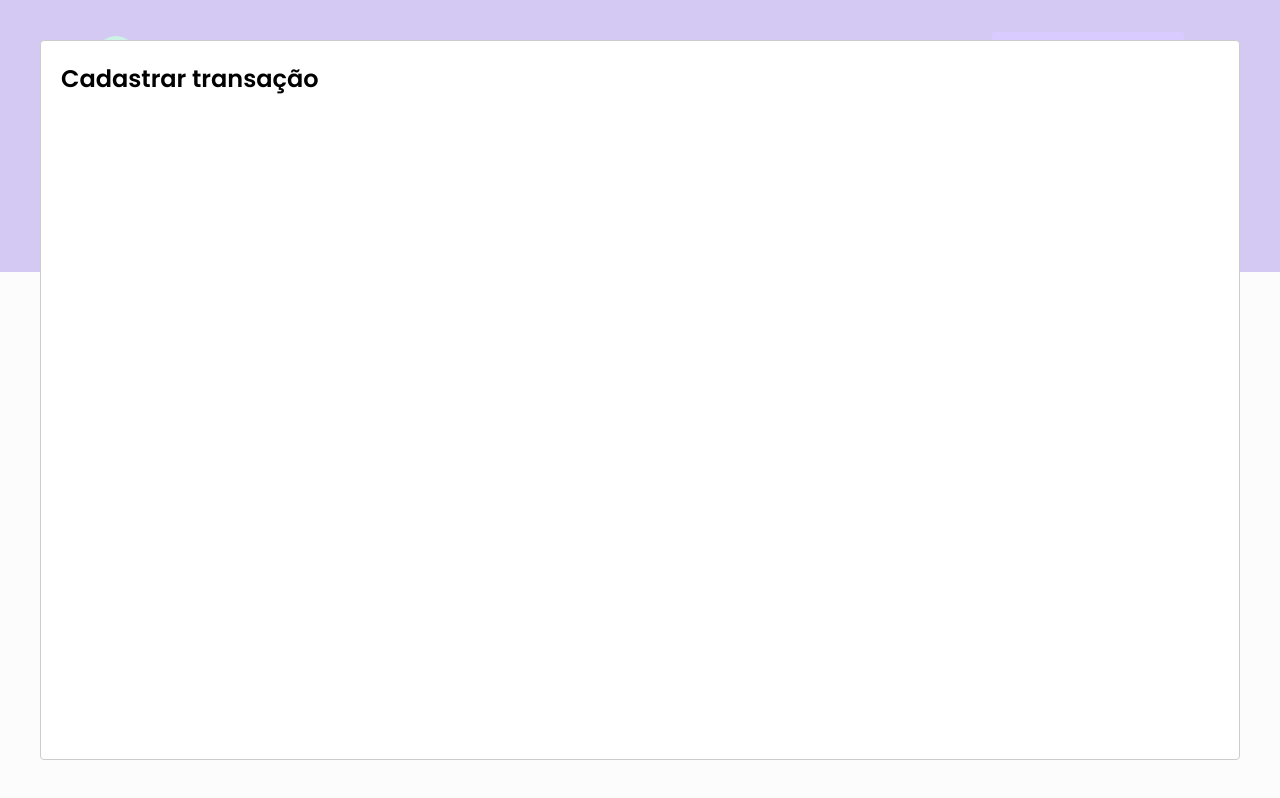
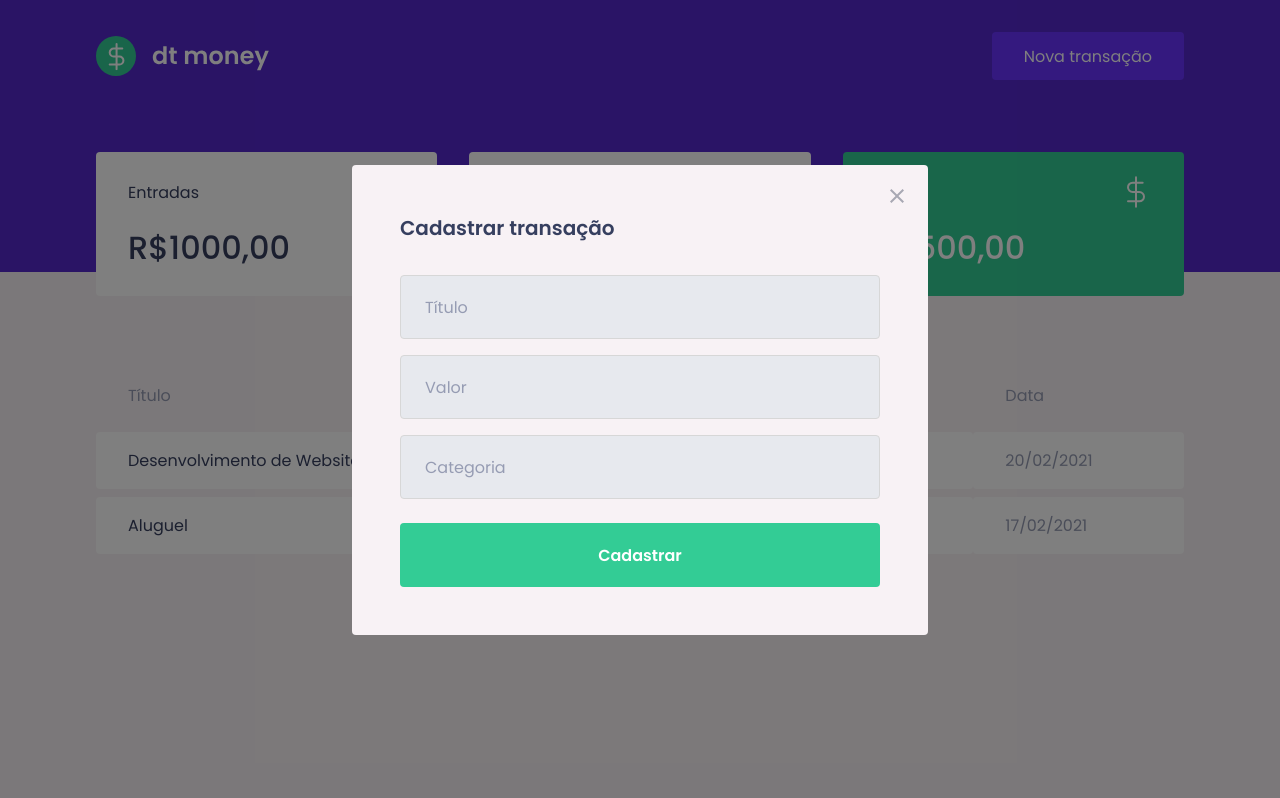
Before and after one commit to bfukumori/dtmoney, a React (Create React App) app: page / in a window 1280 px wide. Both pictures are taken after a click on the button "Nova transação". Built offline with nearby package versions, Linux system fonts and the light colour scheme; no server answers; what miragejs would draw is missing.

Commit message:
style modal

```diff
--- a/src/components/NewTransactionModal/index.tsx
+++ b/src/components/NewTransactionModal/index.tsx
@@ -1,4 +1,6 @@
 import Modal from 'react-modal';
+import { Container } from './styles';
+import closeImg from '../../assets/close.svg';
 
 interface NewTransactionModalProps {
   isOpen: boolean;
@@ -9,8 +11,29 @@
   return (
     <Modal
       isOpen={isOpen}
-      onRequestClose={onRequestClose}>
-      <h2>Cadastrar transação</h2>
+      onRequestClose={onRequestClose}
+      overlayClassName="react-modal-overlay"
+      className="react-modal-content">
+      <button
+        type='button'
+        onClick={onRequestClose}
+        className='react-modal-close'>
+        <img src={closeImg} alt="Fechar modal" />
+      </button>
+      <Container>
+        <h2>Cadastrar transação</h2>
+        <input
+          type="text"
+          placeholder='Título' />
+        <input
+          type="number"
+          placeholder='Valor' />
+        <input
+          type="text"
+          placeholder='Categoria' />
+        <button
+          type="submit">Cadastrar</button>
+      </Container>
     </Modal>
   )
 }
--- a/src/components/NewTransactionModal/styles.ts
+++ b/src/components/NewTransactionModal/styles.ts
@@ -1,5 +1,50 @@
 import styled from "styled-components";
 
-export const Container = styled.div`
+export const Container = styled.form`
+  h2 {
+    color: var(--text-title);
+    font-size: 1.25rem;
+    margin-bottom: 2rem;
+  }
+
+  input {
+    width: 100%;
+    padding: 0 1.5rem;
+    height: 4rem;
+
+    border-radius: 0.25rem;
+    border: 1px solid #d7d7d7;
+    background: #e7e9ee;
+
+    font-weight: 400;
+    font-size: 1rem;
+
+    &::placeholder {
+      color: var(--text-body);
+    }
+
+    & + input {
+      margin-top: 1rem;
+    }
+  }
+
+  button[type="submit"] {
+    width: 100%;
+    padding: 0 1.5rem;
+    height: 4rem;
+    background: var(--green);
+    color: #fff;
+    border-radius: 0.25rem;
+    border: 0;
+    font-size: 1rem;
+    font-weight: 600;
+    margin-top: 1.5rem;
+
+    transition: filter 0.2s;
+
+    &:hover {
+      filter: brightness(0.9);
+    }
+  }
 
 `
--- a/src/styles/global.ts
+++ b/src/styles/global.ts
@@ -49,4 +49,40 @@
     opacity: 0.6;
     cursor: not-allowed;
   }
+
+  .react-modal-overlay {
+    background: rgba(0, 0, 0, 0.5);
+    position: fixed;
+    top: 0;
+    bottom: 0;
+    right: 0;
+    left: 0;
+
+    display: flex;
+    align-items: center;
+    justify-content: center;
+  }
+
+  .react-modal-content {
+    width: 100%;
+    max-width: 576px;
+    background: var(--background);
+    padding: 3rem;
+    position: relative;
+    border-radius: 0.25rem;
+  }
+
+  .react-modal-close {
+    position: absolute;
+    right: 1.5rem;
+    top: 1.5rem;
+    border: 0;
+    background: transparent;
+
+    transition: filter 0.2s;
+
+    &:hover {
+      filter: brightness(0.8);
+    }
+  }
 `
```
